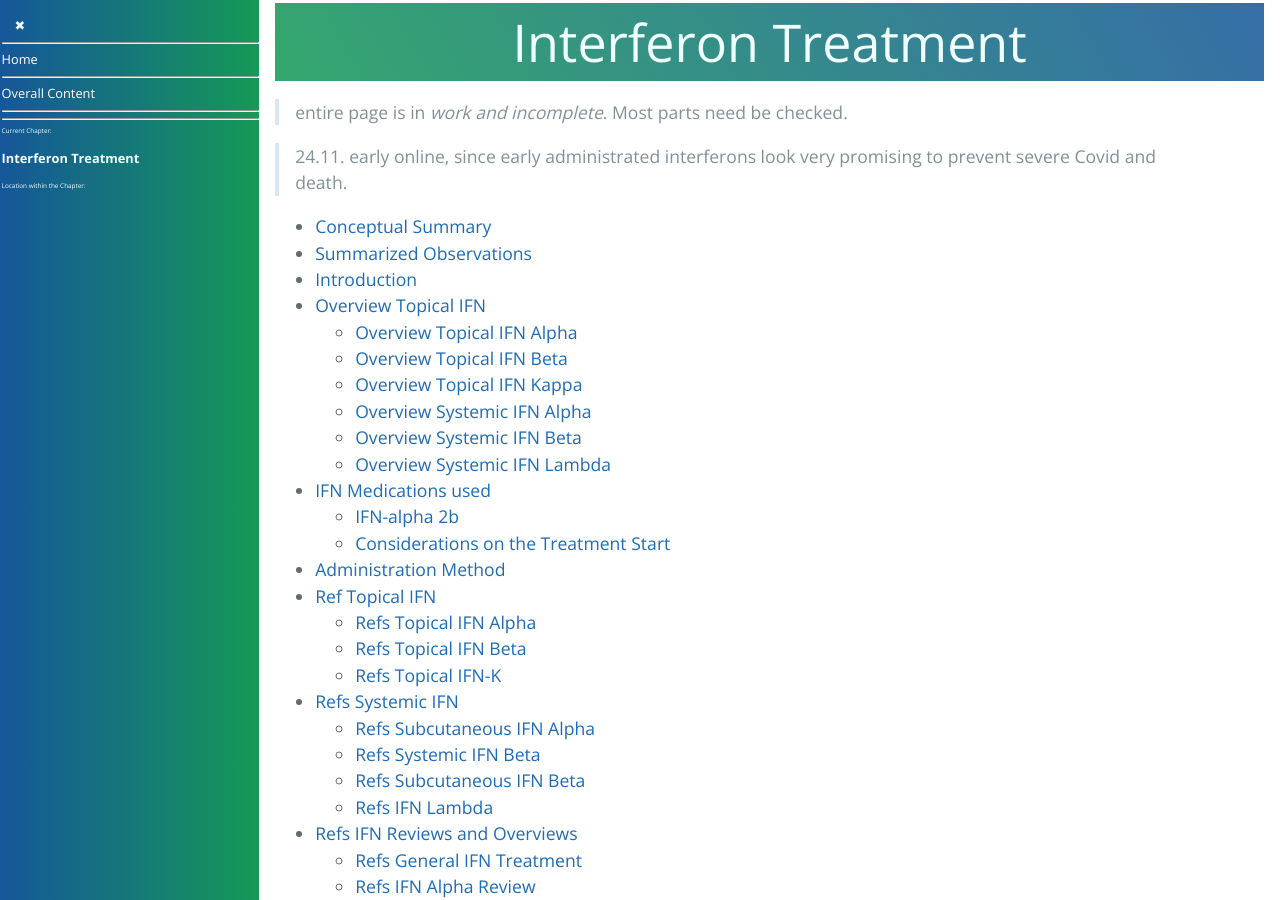
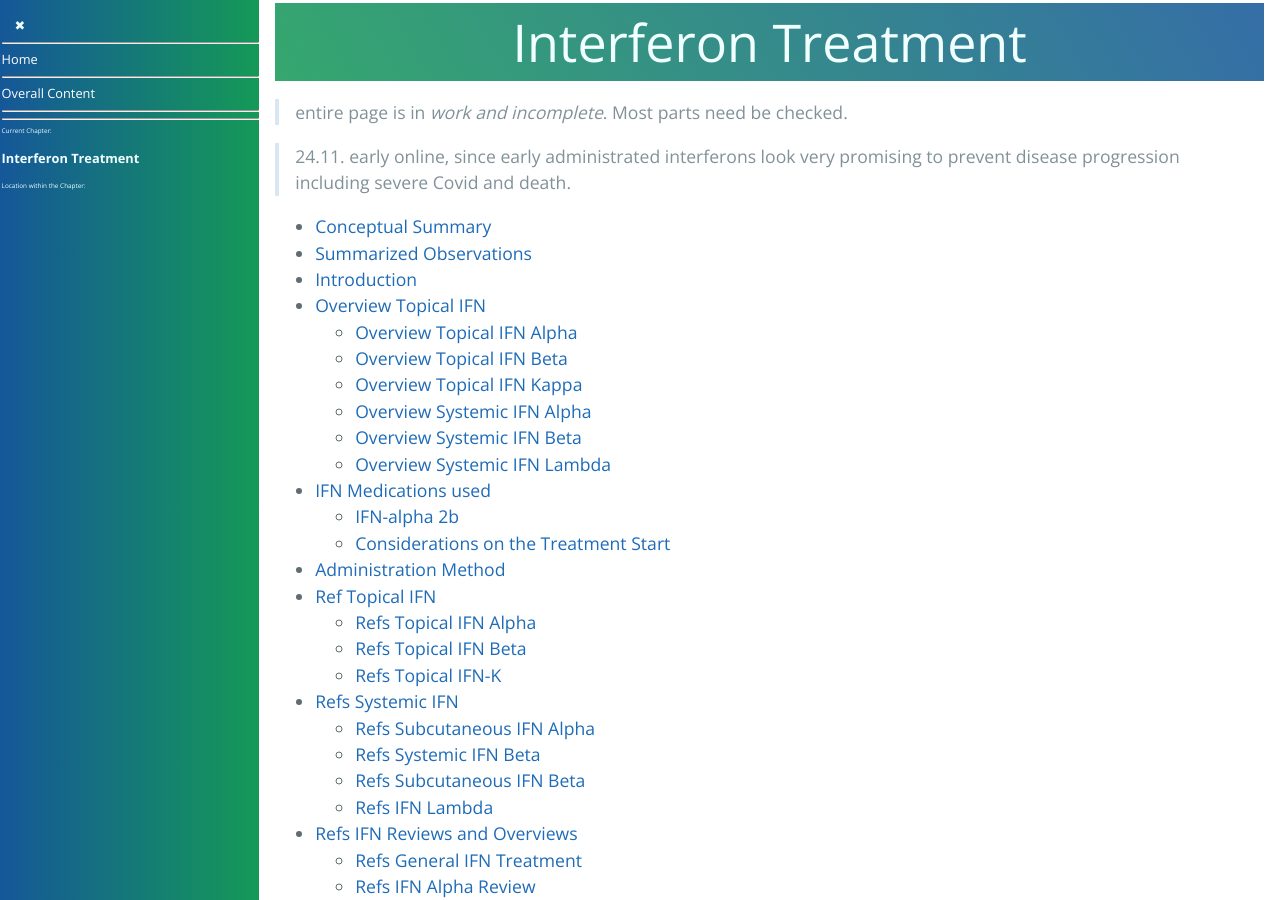
Before and after one commit to forestgrape/coronavirus, a Jekyll site: the page built from 6_prevention_and_treatment/interferon.md, in a window 1280 px wide and 900 px high. Built offline with Jekyll 4.4.1, drawn with Linux system fonts in a browser that asks for light colours; our own code applies the rules of GitHub Pages for plain Markdown files.

Commit message:
Update interferon.md

```diff
--- a/6_prevention_and_treatment/interferon.md
+++ b/6_prevention_and_treatment/interferon.md
@@ -2,7 +2,7 @@
 
 > entire page is in *work and incomplete*. Most parts need be checked.
 
-> 24.11. early online, since early administrated interferons look very promising to prevent severe Covid and death.
+> 24.11. early online, since early administrated interferons look very promising to prevent disease progression including severe Covid and death.
 
 
 * [Conceptual Summary](#conceptual-summary)
```
